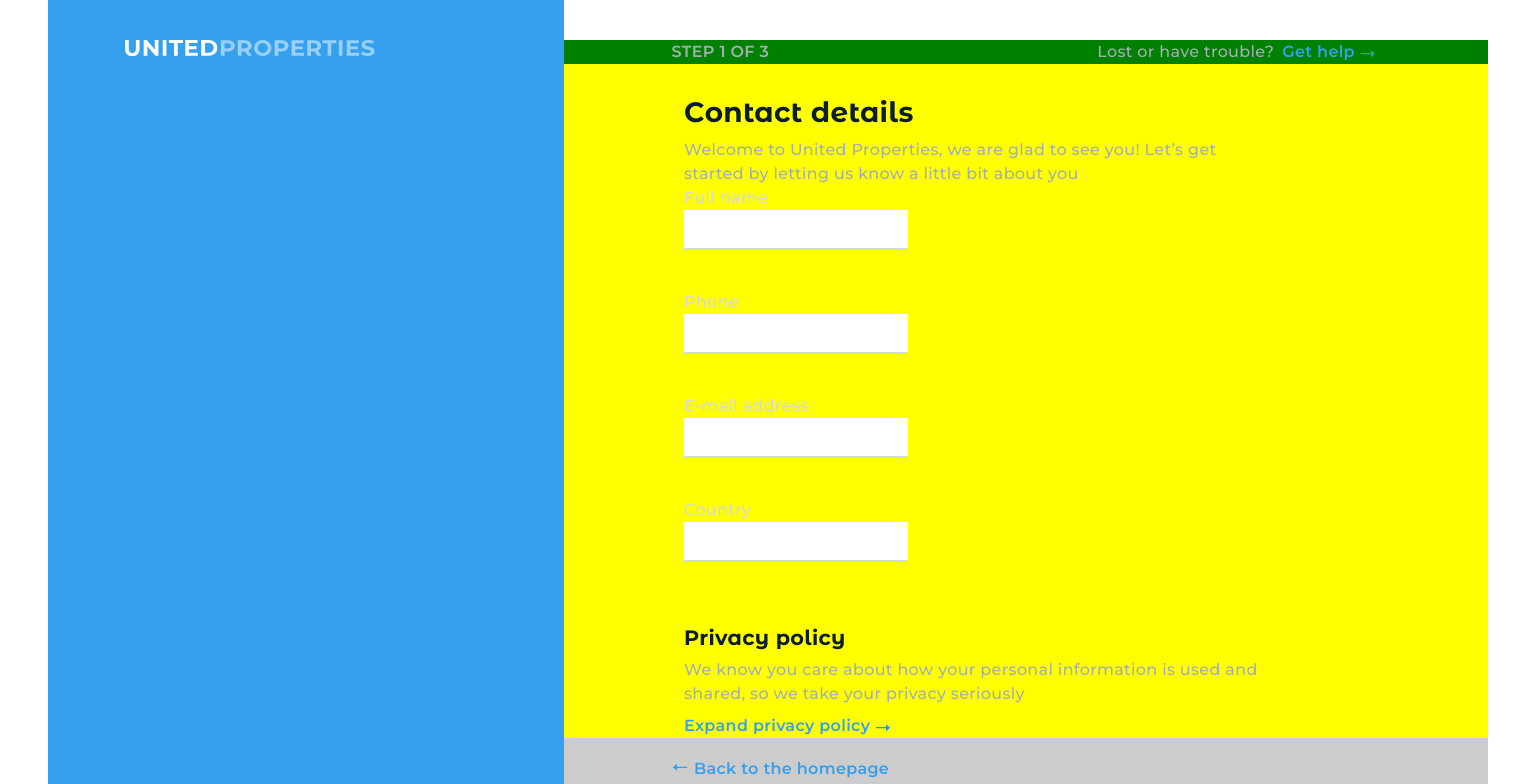
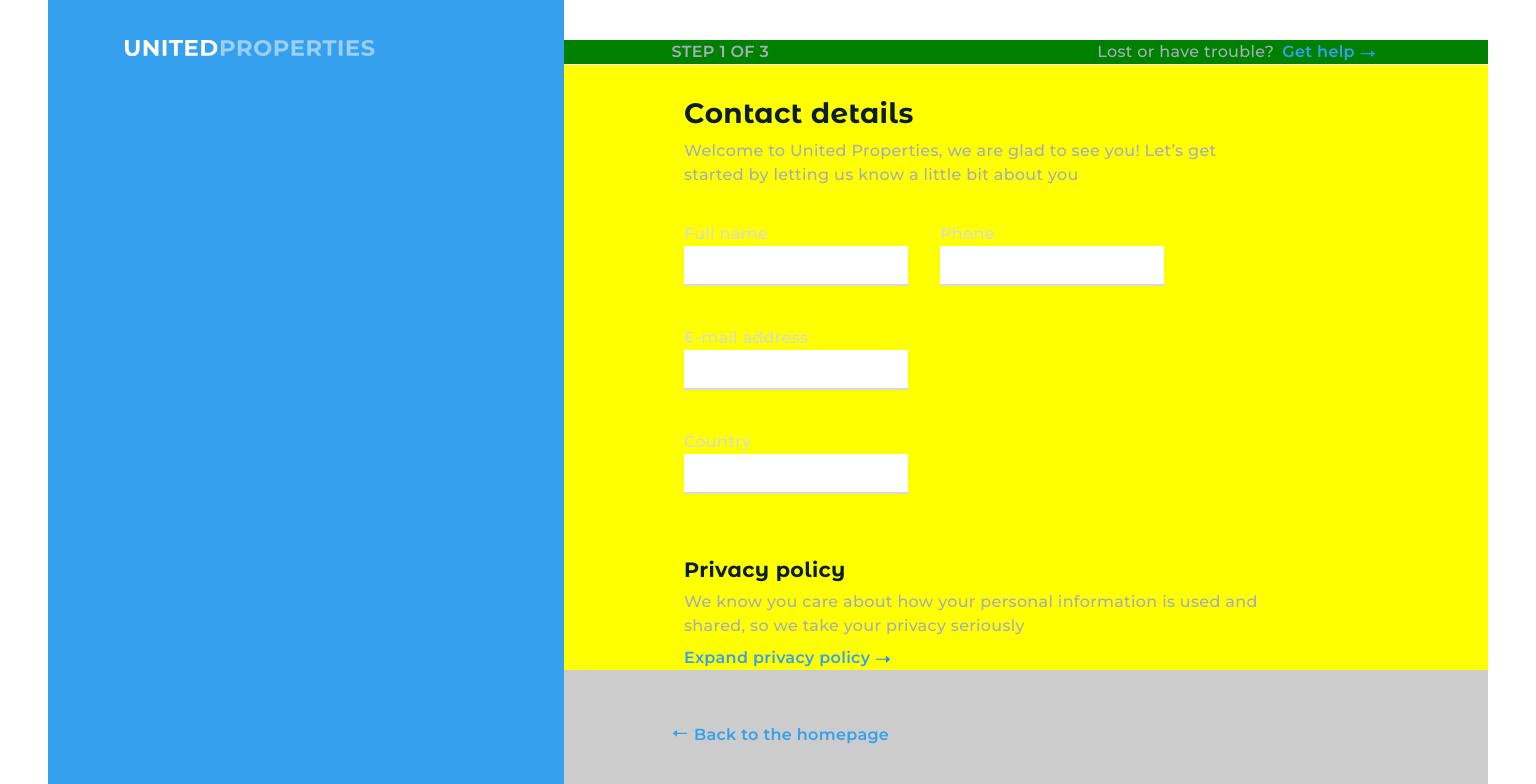
Before and after one commit to cavaglieridomenico/user-onboarding, a React (Create React App) app: page / in a window 1536 px wide. Shown: the top 784 px of the page. Built offline with nearby package versions, Linux system fonts and the light colour scheme.

Commit message:
[ADDED] Responsibility for the Contact form.
The Contact page form has been styled to be responsive.

```diff
--- a/src/assets/style/contact.css
+++ b/src/assets/style/contact.css
@@ -0,0 +1,34 @@
+.form-container {
+  display: flex;
+  flex-direction: column;
+  align-items: center;
+  margin-top: 4%;
+}
+
+.name-number-container {
+  display: block;
+}
+
+@media all and (min-width: 800px) {
+  .form-container {
+    display: block;
+  }
+  .name-number-container {
+    display: flex;
+    margin-bottom: 4%;
+  }
+  .phone-container {
+    margin-left: 2rem;
+  }
+}
+
+@media all and (min-width: 1440px) {
+  .form-container {
+    margin-top: 35px;
+  }
+
+  .name-number-container {
+    display: flex;
+    margin-bottom: 0;
+  }
+}
```
